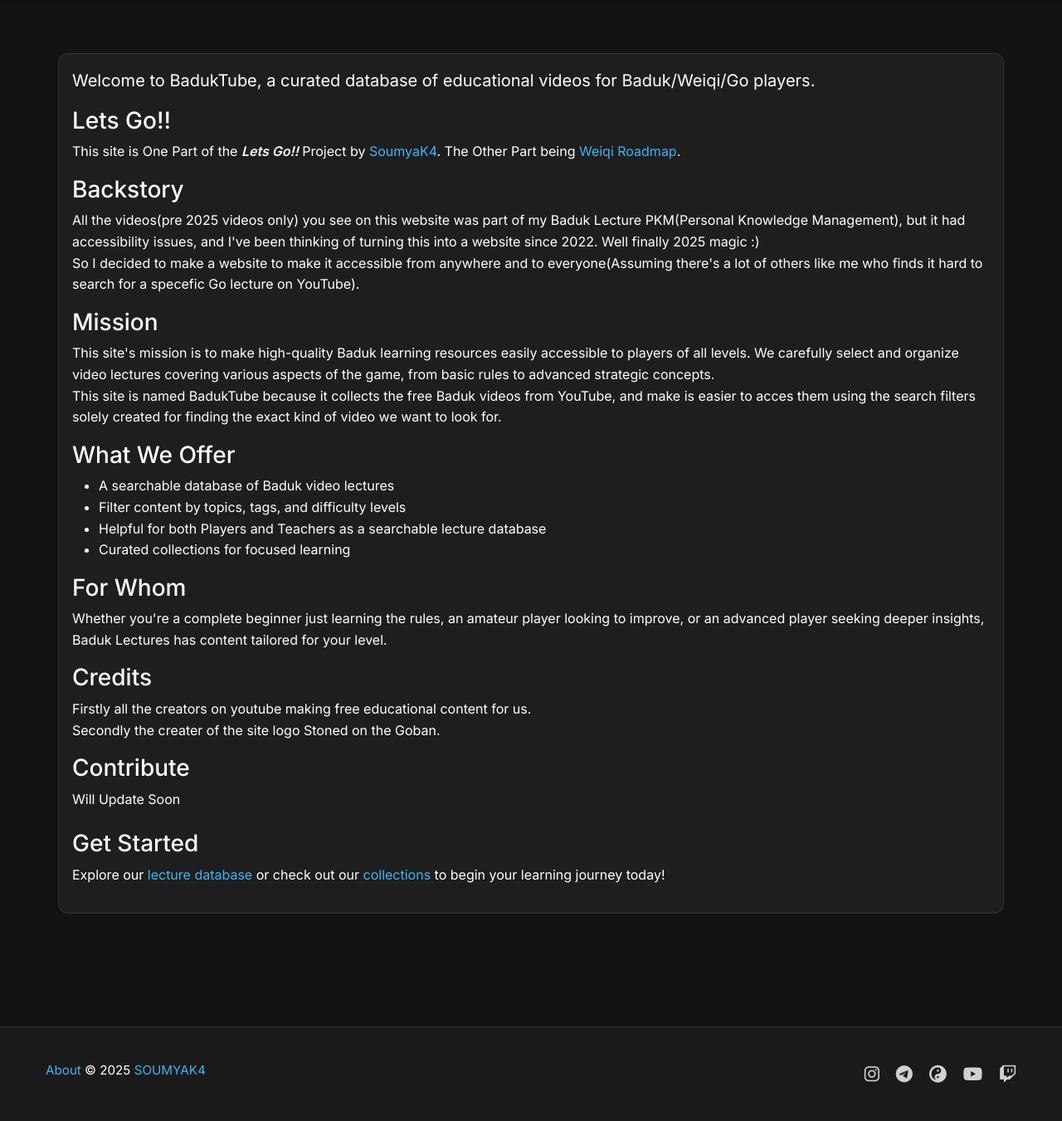
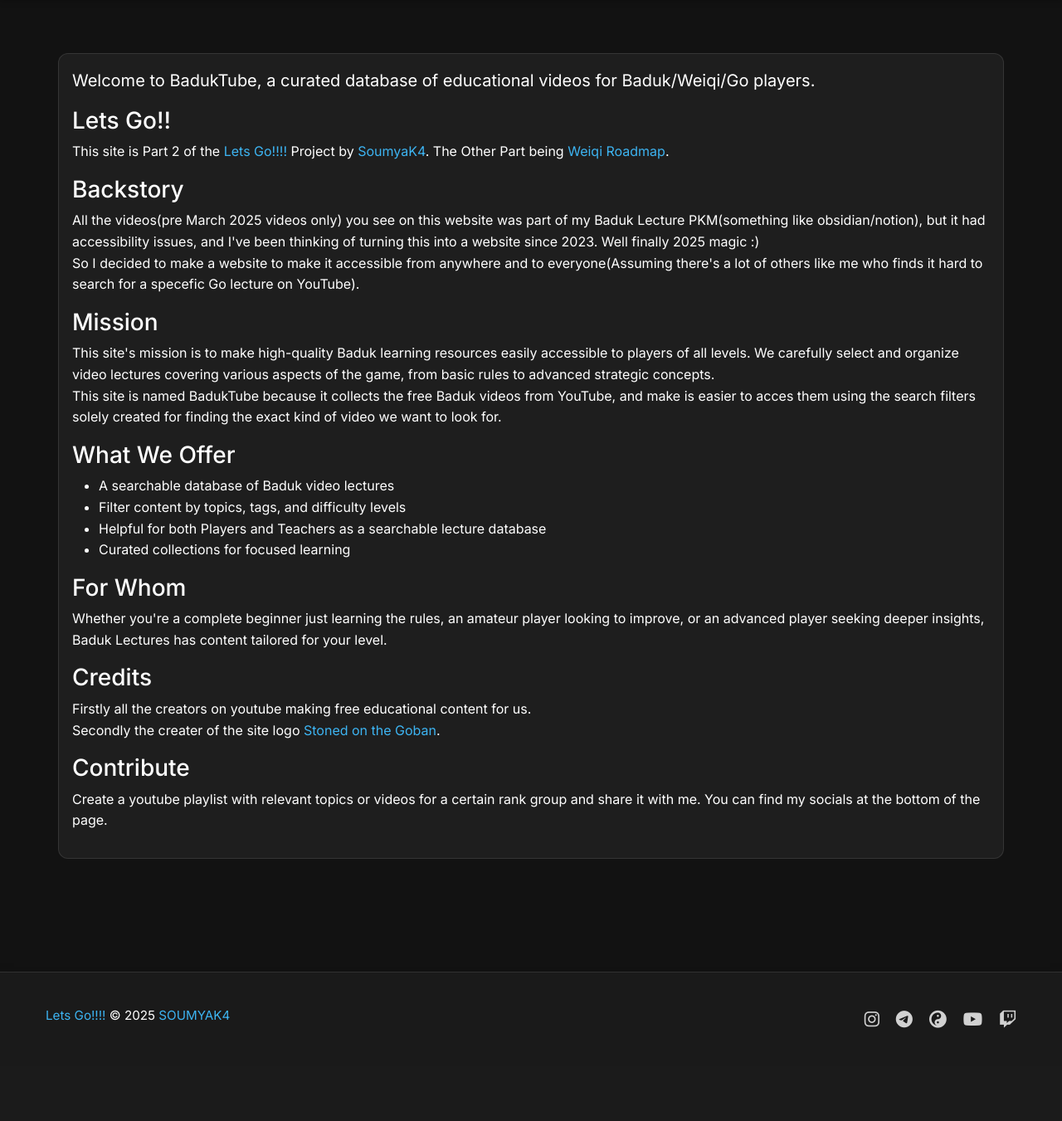
Before and after one commit to SoumyaK4/BadukTube, a Flask app: page /about in a window 1280 px wide. Shown: the part 74-1425 px from the top of the page at 83% size. After the commit the page ends 1313 px from the top, so only its background shows below. Run offline with Flask 3, Linux system fonts and the light colour scheme; some libraries are stand-ins or nearby versions.

Commit message:
ready to release

```diff
--- a/requirements.txt
+++ b/requirements.txt
@@ -38,3 +38,4 @@
 urllib3==2.3.0
 Werkzeug==3.1.3
 WTForms==3.2.1
+python-dotenv
--- a/routes.py
+++ b/routes.py
@@ -457,20 +457,11 @@
                         # Check if topic already exists
                         existing_topic = Topic.query.filter_by(name=topic_data['name']).first()
                         if not existing_topic:
-                            # Try to preserve original ID
-                            new_topic = Topic(id=topic_data['id'], name=topic_data['name'])
+                            # Always create with a new ID
+                            new_topic = Topic(name=topic_data['name'])
                             db.session.add(new_topic)
-                            try:
-                                # Try to flush to see if we can use the original ID
-                                db.session.flush()
-                                topic_id_map[topic_data['id']] = new_topic.id
-                            except Exception as e:
-                                # If ID conflict, rollback and try without specifying ID
-                                db.session.rollback()
-                                new_topic = Topic(name=topic_data['name'])
-                                db.session.add(new_topic)
-                                db.session.flush()
-                                topic_id_map[topic_data['id']] = new_topic.id
+                            db.session.flush()
+                            topic_id_map[topic_data['id']] = new_topic.id
                         else:
                             topic_id_map[topic_data['id']] = existing_topic.id
 
@@ -480,20 +471,11 @@
                         # Check if tag already exists
                         existing_tag = Tag.query.filter_by(name=tag_data['name']).first()
                         if not existing_tag:
-                            # Try to preserve original ID
-                            new_tag = Tag(id=tag_data['id'], name=tag_data['name'])
+                            # Always create with a new ID
+                            new_tag = Tag(name=tag_data['name'])
                             db.session.add(new_tag)
-                            try:
-                                # Try to flush to see if we can use the original ID
-                                db.session.flush()
-                                tag_id_map[tag_data['id']] = new_tag.id
-                            except Exception as e:
-                                # If ID conflict, rollback and try without specifying ID
-                                db.session.rollback()
-                                new_tag = Tag(name=tag_data['name'])
-                                db.session.add(new_tag)
-                                db.session.flush()
-                                tag_id_map[tag_data['id']] = new_tag.id
+                            db.session.flush()
+                            tag_id_map[tag_data['id']] = new_tag.id
                         else:
                             tag_id_map[tag_data['id']] = existing_tag.id
 
@@ -503,20 +485,11 @@
                         # Check if rank already exists
                         existing_rank = Rank.query.filter_by(name=rank_data['name']).first()
                         if not existing_rank:
-                            # Try to preserve original ID
-                            new_rank = Rank(id=rank_data['id'], name=rank_data['name'])
+                            # Always create with a new ID
+                            new_rank = Rank(name=rank_data['name'])
                             db.session.add(new_rank)
-                            try:
-                                # Try to flush to see if we can use the original ID
-                                db.session.flush()
-                                rank_id_map[rank_data['id']] = new_rank.id
-                            except Exception as e:
-                                # If ID conflict, rollback and try without specifying ID
-                                db.session.rollback()
-                                new_rank = Rank(name=rank_data['name'])
-                                db.session.add(new_rank)
-                                db.session.flush()
-                                rank_id_map[rank_data['id']] = new_rank.id
+                            db.session.flush()
+                            rank_id_map[rank_data['id']] = new_rank.id
                         else:
                             rank_id_map[rank_data['id']] = existing_rank.id
 
@@ -526,31 +499,16 @@
                         # Check if collection already exists
                         existing_collection = Collection.query.filter_by(name=collection_data['name']).first()
                         if not existing_collection:
-                            # Try to preserve original ID
+                            # Always create with a new ID
                             new_collection = Collection(
-                                id=collection_data['id'],
                                 name=collection_data['name'],
                                 description=collection_data.get('description', ''),
                                 is_paid=collection_data.get('is_paid', False),
                                 created_at=datetime.fromisoformat(collection_data['created_at']) if collection_data.get('created_at') else datetime.utcnow()
                             )
                             db.session.add(new_collection)
-                            try:
-                                # Try to flush to see if we can use the original ID
-                                db.session.flush()
-                                collection_id_map[collection_data['id']] = new_collection.id
-                            except Exception as e:
-                                # If ID conflict, rollback and try without specifying ID
-                                db.session.rollback()
-                                new_collection = Collection(
-                                    name=collection_data['name'],
-                                    description=collection_data.get('description', ''),
-                                    is_paid=collection_data.get('is_paid', False),
-                                    created_at=datetime.fromisoformat(collection_data['created_at']) if collection_data.get('created_at') else datetime.utcnow()
-                                )
-                                db.session.add(new_collection)
-                                db.session.flush()
-                                collection_id_map[collection_data['id']] = new_collection.id
+                            db.session.flush()
+                            collection_id_map[collection_data['id']] = new_collection.id
                         else:
                             collection_id_map[collection_data['id']] = existing_collection.id
 
@@ -560,9 +518,8 @@
                         # Check if lecture already exists by YouTube ID
                         existing_lecture = Lecture.query.filter_by(youtube_id=lecture_data['youtube_id']).first()
                         if not existing_lecture:
-                            # Try to preserve original ID
+                            # Always create with a new ID
                             new_lecture = Lecture(
-                                id=lecture_data['id'],
                                 title=lecture_data['title'],
                                 youtube_id=lecture_data['youtube_id'],
                                 thumbnail_url=lecture_data['thumbnail_url'],
@@ -575,61 +532,25 @@
                                 new_lecture.rank_id = rank_id_map[lecture_data['rank_id']]
 
                             db.session.add(new_lecture)
-                            try:
-                                # Try to flush to see if we can use the original ID
-                                db.session.flush()
+                            db.session.flush()
 
-                                # Add topics
-                                if 'topic_ids' in lecture_data:
-                                    for old_topic_id in lecture_data['topic_ids']:
-                                        if old_topic_id in topic_id_map:
-                                            topic = Topic.query.get(topic_id_map[old_topic_id])
-                                            if topic:
-                                                new_lecture.topics.append(topic)
+                            # Add topics
+                            if 'topic_ids' in lecture_data:
+                                for old_topic_id in lecture_data['topic_ids']:
+                                    if old_topic_id in topic_id_map:
+                                        topic = Topic.query.get(topic_id_map[old_topic_id])
+                                        if topic:
+                                            new_lecture.topics.append(topic)
 
-                                # Add tags
-                                if 'tag_ids' in lecture_data:
-                                    for old_tag_id in lecture_data['tag_ids']:
-                                        if old_tag_id in tag_id_map:
-                                            tag = Tag.query.get(tag_id_map[old_tag_id])
-                                            if tag:
-                                                new_lecture.tags.append(tag)
+                            # Add tags
+                            if 'tag_ids' in lecture_data:
+                                for old_tag_id in lecture_data['tag_ids']:
+                                    if old_tag_id in tag_id_map:
+                                        tag = Tag.query.get(tag_id_map[old_tag_id])
+                                        if tag:
+                                            new_lecture.tags.append(tag)
 
-                                lecture_id_map[lecture_data['id']] = new_lecture.id
-                            except Exception as e:
-                                # If ID conflict, rollback and try without specifying ID
-                                db.session.rollback()
-                                new_lecture = Lecture(
-                                    title=lecture_data['title'],
-                                    youtube_id=lecture_data['youtube_id'],
-                                    thumbnail_url=lecture_data['thumbnail_url'],
-                                    publish_date=datetime.fromisoformat(lecture_data['publish_date']),
-                                    duration_seconds=lecture_data.get('duration_seconds',0)
-                                )
-
-                                # Set rank
-                                if lecture_data.get('rank_id') and lecture_data['rank_id'] in rank_id_map:
-                                    new_lecture.rank_id = rank_id_map[lecture_data['rank_id']]
-
-                                # Add topics
-                                if 'topic_ids' in lecture_data:
-                                    for old_topic_id in lecture_data['topic_ids']:
-                                        if old_topic_id in topic_id_map:
-                                            topic = Topic.query.get(topic_id_map[old_topic_id])
-                                            if topic:
-                                                new_lecture.topics.append(topic)
-
-                                # Add tags
-                                if 'tag_ids' in lecture_data:
-                                    for old_tag_id in lecture_data['tag_ids']:
-                                        if old_tag_id in tag_id_map:
-                                            tag = Tag.query.get(tag_id_map[old_tag_id])
-                                            if tag:
-                                                new_lecture.tags.append(tag)
-
-                                db.session.add(new_lecture)
-                                db.session.flush()
-                                lecture_id_map[lecture_data['id']] = new_lecture.id
+                            lecture_id_map[lecture_data['id']] = new_lecture.id
                         else:
                             lecture_id_map[lecture_data['id']] = existing_lecture.id
 
--- a/static/css/admin.css
+++ b/static/css/admin.css
@@ -46,6 +46,34 @@
 
 /* Admin panel styles */
 
+/* Select2 customization */
+.select2-container--classic .select2-selection--multiple {
+    background-color: var(--input-bg) !important;
+    border-color: var(--border-color) !important;
+    color: var(--text-color) !important;
+}
+
+.select2-container--classic .select2-selection--multiple .select2-selection__choice {
+    background-color: var(--secondary-bg) !important;
+    border-color: var(--border-color) !important;
+    color: var(--text-color) !important;
+}
+
+.select2-container--classic .select2-results__option {
+    background-color: var(--input-bg) !important;
+    color: var(--text-color) !important;
+}
+
+.select2-container--classic .select2-results__option--highlighted.select2-results__option--selectable {
+    background-color: var(--hover-bg) !important;
+    color: var(--text-color) !important;
+}
+
+.select2-container--classic .select2-dropdown {
+    background-color: var(--card-bg) !important;
+    border-color: var(--border-color) !important;
+}
+
 /* Video duration badge */
 .duration-badge {
     position: absolute;
--- a/static/js/main.js
+++ b/static/js/main.js
@@ -3,7 +3,9 @@
  * Main JavaScript file
  * Contains general functionality for the Baduk Lectures application
  */
-document.addEventListener('DOMContentLoaded', function() {
+
+// Use jQuery's ready function to ensure compatibility with libraries
+$(function() {
     // Initialize Bootstrap components
     const tooltipTriggerList = [].slice.call(document.querySelectorAll('[data-bs-toggle="tooltip"]'));
     if (tooltipTriggerList.length > 0) {
--- a/static/js/search.js
+++ b/static/js/search.js
@@ -178,7 +178,7 @@
                     currentPage = data.current_page;
 
                     // Show/hide load more button
-                    loadMoreButton.style.display = hasMore ? 'block' : 'none';
+                    loadMoreButton.style.display = hasMore ? 'inline-block' : 'none';
                 } else {
                     if (resetResults) {
                         resultsContainer.innerHTML = '<div class="col-12 text-center">No results found</div>';
--- a/templates/about.html
+++ b/templates/about.html
@@ -10,13 +10,13 @@
                     <p class="lead">Welcome to BadukTube, a curated database of educational videos for Baduk/Weiqi/Go players.</p>
 
                     <h3>Lets Go!!</h3>
-                    <p> This site is One Part of the <em><b>Lets Go!!</b></em> Project by <a href="https://soumyak4.in">SoumyaK4</a>.
+                    <p> This site is Part 2 of the <a href="https://soumyak4.in/project/Lets-Go/">Lets Go!!!!</a> Project by <a href="https://soumyak4.in">SoumyaK4</a>.
                     The Other Part being <a href="https://weiqi.soumyak4.in">Weiqi Roadmap</a>.
                     </p>
 
                     <h3>Backstory</h3>
                     <p>
-                        All the videos(pre 2025 videos only) you see on this website was part of my Baduk Lecture PKM(Personal Knowledge Management), but it had accessibility issues, and I've been thinking of turning this into a website since 2022. Well finally 2025 magic :)<br>
+                        All the videos(pre March 2025 videos only) you see on this website was part of my Baduk Lecture PKM(something like obsidian/notion), but it had accessibility issues, and I've been thinking of turning this into a website since 2023. Well finally 2025 magic :)<br>
                         So I decided to make a website to make it accessible from anywhere and to everyone(Assuming there's a lot of others like me who finds it hard to search for a specefic Go lecture on YouTube).
                     </p>
 
@@ -40,18 +40,13 @@
                     <h3>Credits</h3>
                     <p>
                         Firstly all the creators on youtube making free educational content for us. <br>
-                        Secondly the creater of the site logo Stoned on the Goban.
+                        Secondly the creater of the site logo <a href="https://www.instagram.com/stonedonthegoban/" target="_blank">Stoned on the Goban</a>.
                     </p>
 
                     <h3>Contribute</h3>
                     <p>
-                        Will Update Soon
+                        Create a youtube playlist with relevant topics or videos for a certain rank group and share it with me. You can find my socials at the bottom of the page.
                     </p>
-
-                    <div class="mt-4">
-                        <h3>Get Started</h3>
-                        <p>Explore our <a href="{{ url_for('search') }}">lecture database</a> or check out our <a href="{{ url_for('collections') }}">collections</a> to begin your learning journey today!</p>
-                    </div>
                 </div>
             </div>
         </div>
--- a/templates/base.html
+++ b/templates/base.html
@@ -27,6 +27,10 @@
     <!-- CSS -->
     <link href="https://fonts.googleapis.com/css2?family=Inter:wght@400;500;600&display=swap" rel="stylesheet" crossorigin="anonymous">
     <link href="https://cdn.jsdelivr.net/npm/bootstrap@5.1.3/dist/css/bootstrap.min.css" rel="stylesheet" crossorigin="anonymous">
+    <!-- Only load Select2 CSS on admin pages, and use media print trick for non-blocking load -->
+    {% if 'admin' in request.path %}
+    <link href="https://cdn.jsdelivr.net/npm/select2@4.1.0-rc.0/dist/css/select2.min.css" rel="stylesheet" media="print" onload="this.media='all'" crossorigin="anonymous">
+    {% endif %}
     <link href="{{ url_for('static', filename='css/style.css') }}" rel="stylesheet">
     <link href="{{ url_for('static', filename='css/pwa-install.css') }}" rel="stylesheet">
     <link href="{{ url_for('static', filename='css/admin.css') }}" rel="stylesheet">
@@ -128,7 +132,7 @@
         <div class="container py-3">
             <div class="row flex-column flex-md-row">
                 <div class="col-12 col-md-6 text-center text-md-start mb-3 mb-md-0">
-                    <p><a href="{{ url_for('about') }}">About</a> &copy; 2025 <a href="https://soumyak4.in/">SOUMYAK4</a></p>
+                    <p><a href="https://soumyak4.in/project/Lets-Go/">Lets Go!!!!</a> &copy; 2025 <a href="https://soumyak4.in/">SOUMYAK4</a></p>
                 </div>
                 <div class="col-12 col-md-6 text-center text-md-end">
                     <div class="footer-icons">
@@ -143,12 +147,17 @@
         </div>
     </footer>
 
-    <!-- JavaScript -->
+    <!-- JavaScript - Order matters for dependencies -->
+    <script src="https://code.jquery.com/jquery-3.6.0.min.js" crossorigin="anonymous"></script>
+    <script src="https://cdn.jsdelivr.net/npm/bootstrap@5.1.3/dist/js/bootstrap.bundle.min.js" crossorigin="anonymous"></script>
+    <!-- Only load Select2 for admin pages that need it -->
+    {% if 'admin' in request.path %}
+    <script src="https://cdn.jsdelivr.net/npm/select2@4.1.0-rc.0/dist/js/select2.min.js" crossorigin="anonymous"></script>
+    {% endif %}
     <script src="{{ url_for('static', filename='js/theme.js') }}" defer></script>
     <script src="{{ url_for('static', filename='js/main.js') }}" defer></script>
     <script src="{{ url_for('static', filename='js/register-sw.js') }}" defer></script>
     <script src="{{ url_for('static', filename='js/pwa-install.js') }}" defer></script>
-    <script src="https://cdn.jsdelivr.net/npm/bootstrap@5.1.3/dist/js/bootstrap.bundle.min.js" defer crossorigin="anonymous"></script>
     {% block extra_scripts %}{% endblock %}
 
 </body>
--- a/templates/search.html
+++ b/templates/search.html
@@ -46,8 +46,8 @@
         </div>
 
         <!-- Load More Button -->
-        <div class="text-center mt-4">
-            <button id="load-more" class="btn btn-outline-primary" style="display: none;">Load More</button>
+        <div class="text-center mt-4 d-flex justify-content-center">
+            <button id="load-more" class="btn btn-outline-primary mx-auto" style="display: none;">Load More</button>
         </div>
     </div>
 </div>
```
Also changed, not shown: app.py (+6 -2 lines), init_users.py (+33 -11 lines), templates/admin/edit_lecture.html (+27 -4 lines), .config/workflows/server.toml (deleted), 1 other file.
